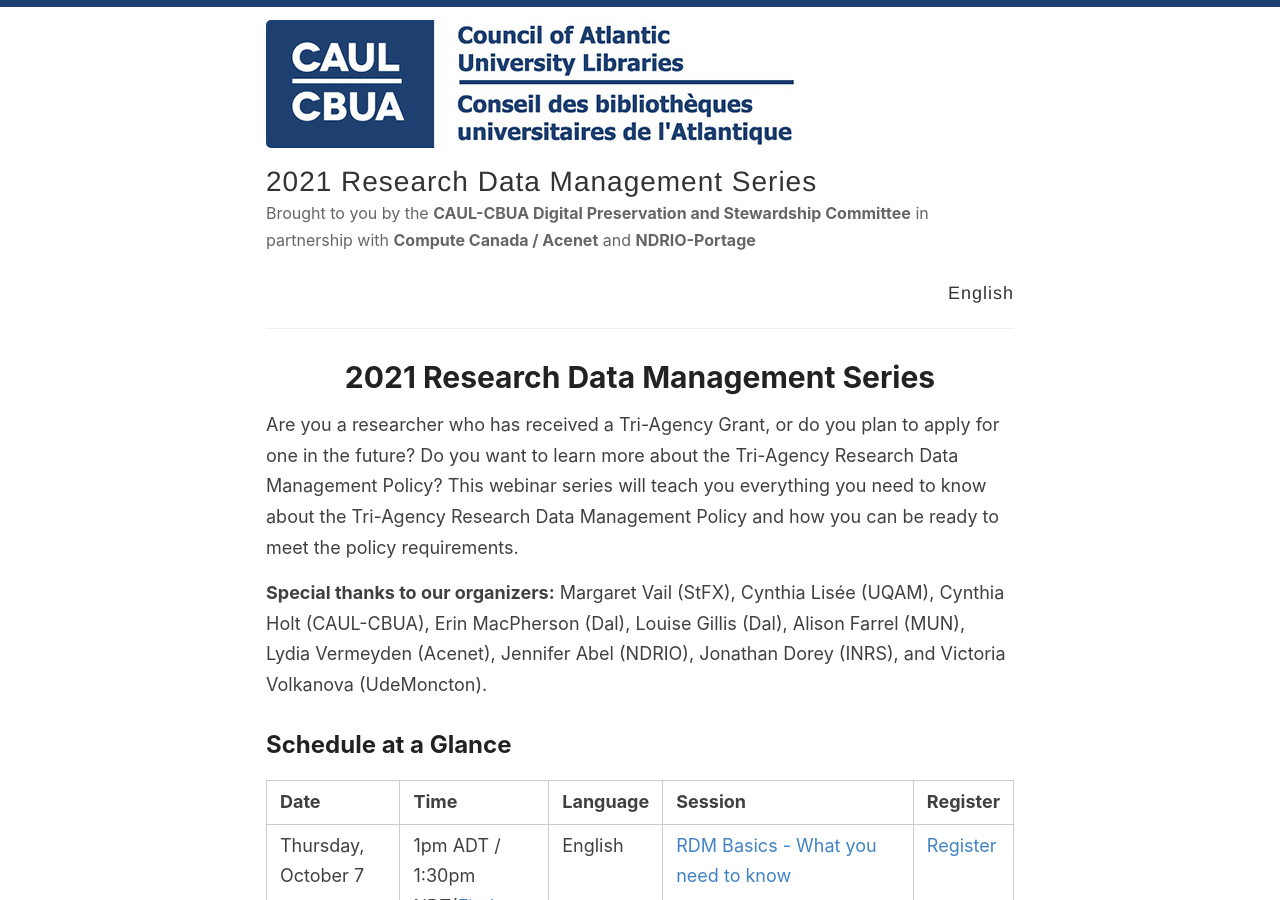
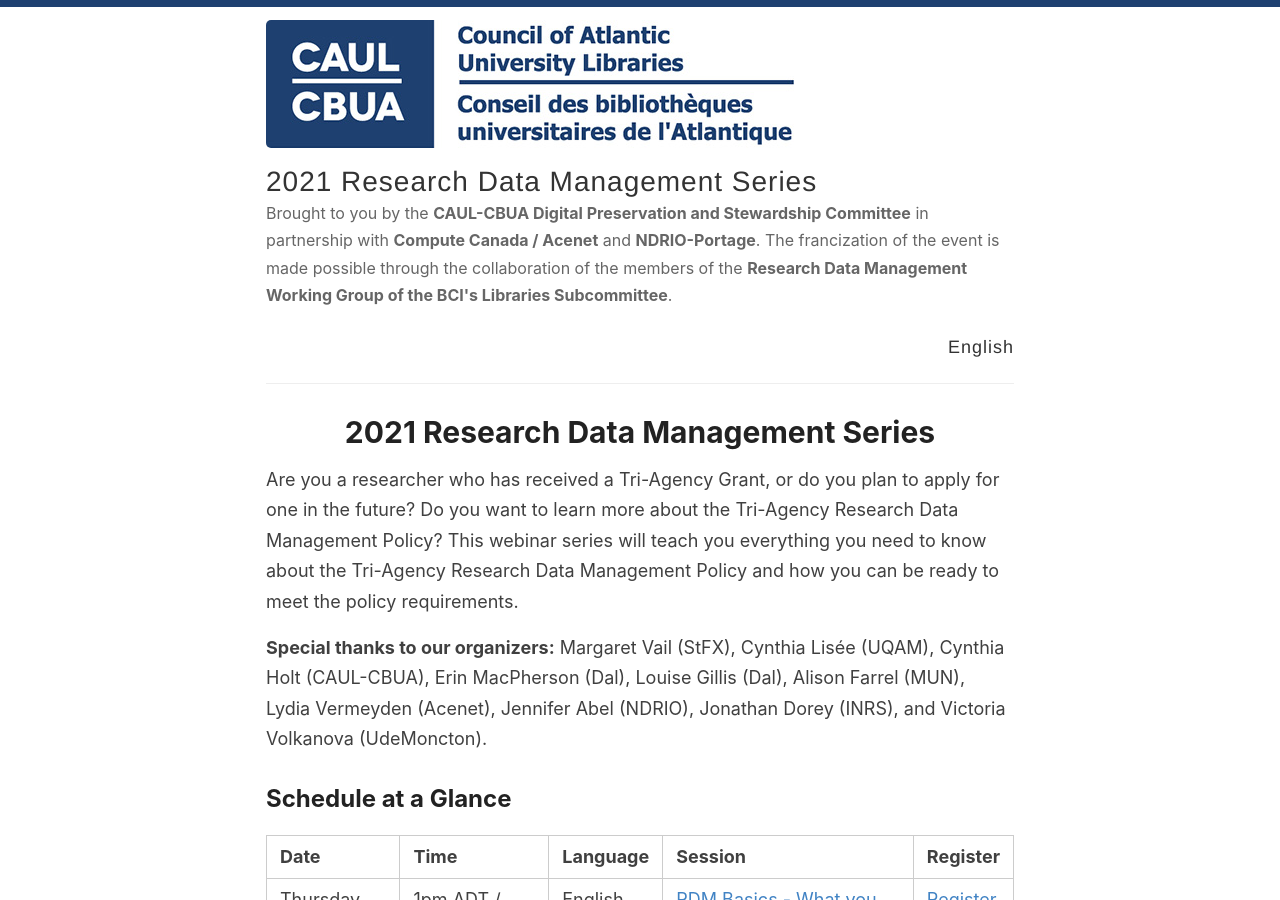
Before and after one commit to caul-dpsc/2021-rdm-series, a Jekyll site: the page built from _pages/index.md, in a window 1280 px wide and 900 px high. Built offline with Jekyll 4.4.1, drawn with Linux system fonts in a browser that asks for light colours.

Commit message:
Update _config.yml

```diff
--- a/_config.yml
+++ b/_config.yml
@@ -10,7 +10,7 @@ name_fr:
 author: CAUL DPSC
 
 # Short bio or description (displayed in the header)
-description: Brought to you by the <b>CAUL-CBUA Digital Preservation and Stewardship Committee</b> in partnership with <b>Compute Canada / Acenet</b> and <b>NDRIO-Portage</b>
+description: Brought to you by the <b>CAUL-CBUA Digital Preservation and Stewardship Committee</b> in partnership with <b>Compute Canada / Acenet</b> and <b>NDRIO-Portage</b>. The francization of the event is made possible through the collaboration of the members of the <b>Research Data Management Working Group of the BCI's Libraries Subcommittee</b>.
 description_fr: Présenté par <b>le Comité de préservation et de gestion des données numériques du CAUL-CBUA</b> en partenariat avec <b>Calcul Canada / Acenet</b> et <b>NOIRN-Portage</b>. La francisation de l’événement est rendue possible grâce à <b>la collaboration des membres du Groupe de travail sur la gestion des données de recherche du Sous-comité des bibliothèques du Bureau de la coopération interuniversitaire</b>.
 
 # URL of your avatar or profile pic (you could use your GitHub profile pic)
```
